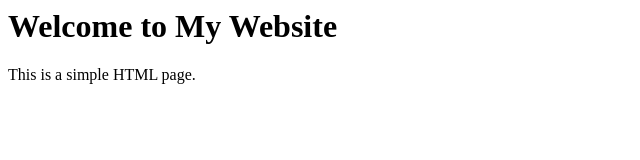
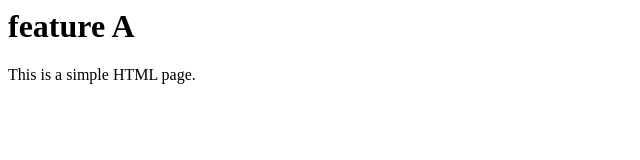
Before and after one commit to JJH-Project/group-project, a plain HTML site: page index.html in a window 1280 px wide. Shown: the whole page, without its empty margins (0-640 px from the left). Drawn offline with Linux system fonts and the light colour scheme.

Commit message:
first commit feature A

```diff
--- a/index.html
+++ b/index.html
@@ -3,7 +3,7 @@
     <title>My Website</title>
   </head>
   <body>
-    <h1>Welcome to My Website</h1>
+    <h1>feature A</h1>
     <p>This is a simple HTML page.</p>
   </body>
 </html>
```
